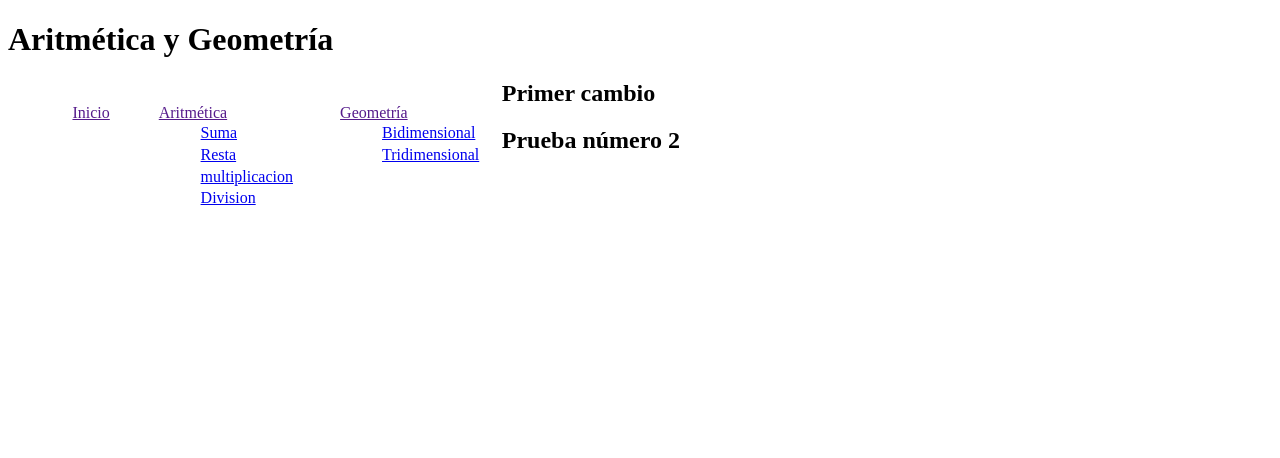
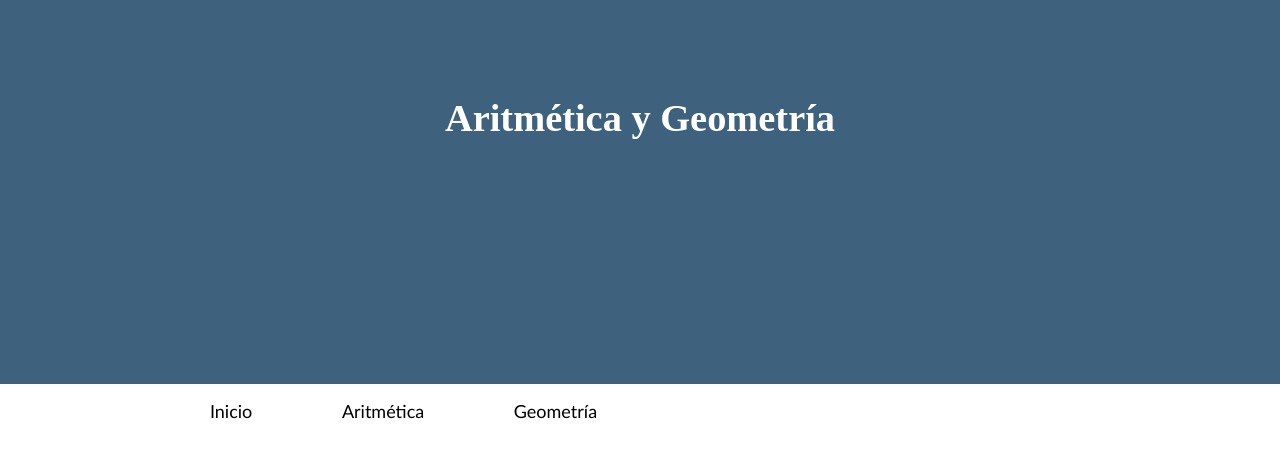
Before and after one commit to Luis-Rivas/matematicas-tpi, a plain HTML site: page index.html in a window 1280 px wide. Drawn offline with Linux system fonts and the light colour scheme.

Commit message:
avance index

```diff
--- a/estilos/estilos.css
+++ b/estilos/estilos.css
@@ -1,20 +1,49 @@
 *{
-/*margin: 0;
-padding: 0;*/
+margin: 0;
+padding: 0;
 }
-
+.contenedor{
+    margin-left: 15%;
+    margin-right: 15%;
+    text-align: center;
+}
+.encabezado{
+    background-color: #3E617E;
+    display: block;
+    height: 15em;
+    width: 100%;
+    padding-top:5em;
+    text-align: center;
+    color:white;
+    font-size: larger;
+}
+.nav{
+    justify-content: center;
+    display:contents;
+    margin-top: 2%;
+}
+.nav ul li a{
+    text-decoration: none;
+    font-family:  "Gill Sans", sans-serif;
+    font-size: large;
+    padding-top:1rem;
+    color:black;
+}
 ul li{
-    list-style:none;
-    display:block;
-    margin: 0;
-    padding:2%;
-    float:left;
+    list-style: none;
+    padding: 2%;
+    float: left;
+    padding-top:1rem;
+    padding-right: 8%;
 }
-ul li ul li{
-    list-style:none;
-    display:block;
-    margin: 0;
-    padding:2%;
+ul li:hover>ul{
+    display: block;
+}
+.submenu{
+    display:none;
+    position:absolute;
     float: left;
-    clear: both;
 }
+.submenu li{
+    clear:both;
+}
--- a/index.html
+++ b/index.html
@@ -11,13 +11,17 @@
       <link rel="stylesheet" href="estilos/estilos.css">
     </head>
     <body>
-        <h1>Aritmética y Geometría</h1>
         <!-- CONTENIDO DE LA PÁGINA -->
+        <div class= "encabezado">
+            <h1 class="centrado">Aritmética y Geometría</h1>
+        </div>
+        <div class="contenedor">
+            <div class = "nav">
                 <ul>
                     <li><a href="">Inicio</a></li>
                     <li>
                         <a href="">Aritmética</a>
-                <ul>
+                        <ul class= "submenu">
                             <li><a href="aritmetica/suma/suma.html">Suma</a></li>
                             <li><a href="aritmetica/resta/resta.html">Resta</a></li>
                             <li><a href="aritmetica/multiplicacion/multiplicacion.html">multiplicacion</a></li>
@@ -26,13 +30,14 @@
                     </li>
                     <li>
                         <a href="">Geometría</a>
-                <ul>
+                        <ul class="submenu">
                             <li><a href="geometria/bidimensional/bidimensional.html">Bidimensional</a></li>
                             <li><a href="geometria/tridimensional/tridimensional.html">Tridimensional</a></li>
                         </ul>
                     </li>
                 </ul>
-        <h2>Primer cambio</h2>
-        <h2>Prueba número 2</h2>
+            </div>
+
+        </div>
     </body>
 </html>
```
Lines whose indentation alone changed are shown as unchanged.
